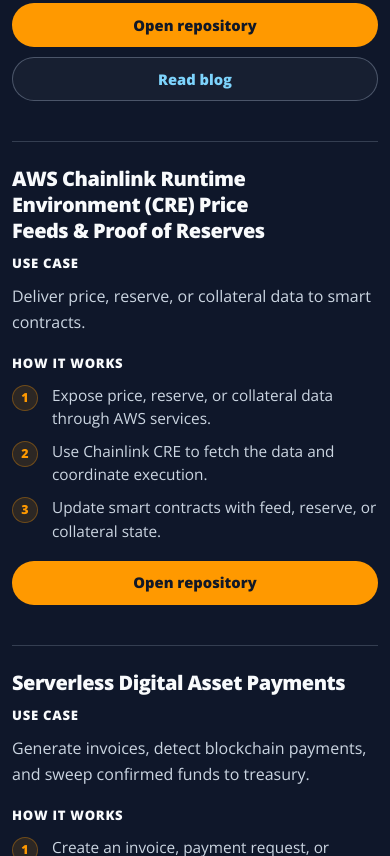
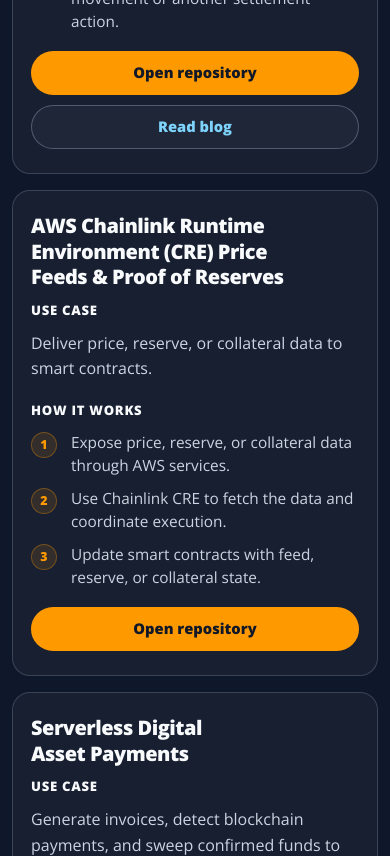
Before and after one commit to aws-samples/aws-digital-asset-samples, a plain HTML site: page index.html in a window 390 px wide. Shown: the part 1144-2000 px from the top of the page. Drawn offline with nearby package versions, Linux system fonts and the light colour scheme.

Commit message:
Add subtle boxes to group each solution card

```diff
--- a/index.html
+++ b/index.html
@@ -278,11 +278,10 @@
     .sample {
       display: grid;
       gap: 22px;
-      padding: 28px 0;
-    }
-
-    .sample + .sample {
-      border-top: 1px solid var(--border);
+      padding: 26px 26px 28px;
+      border: 1px solid var(--border);
+      border-radius: var(--radius);
+      background: var(--surface-subtle);
     }
 
     .sample-header {
@@ -407,8 +406,7 @@
     }
 
     .planned-samples .sample {
-      background: transparent;
-      box-shadow: none;
+      border-style: dashed;
     }
 
     .status-label {
@@ -494,7 +492,7 @@
 
       .sample {
         gap: 18px;
-        padding: 24px 0;
+        padding: 22px 18px 24px;
       }
     }
 
```
